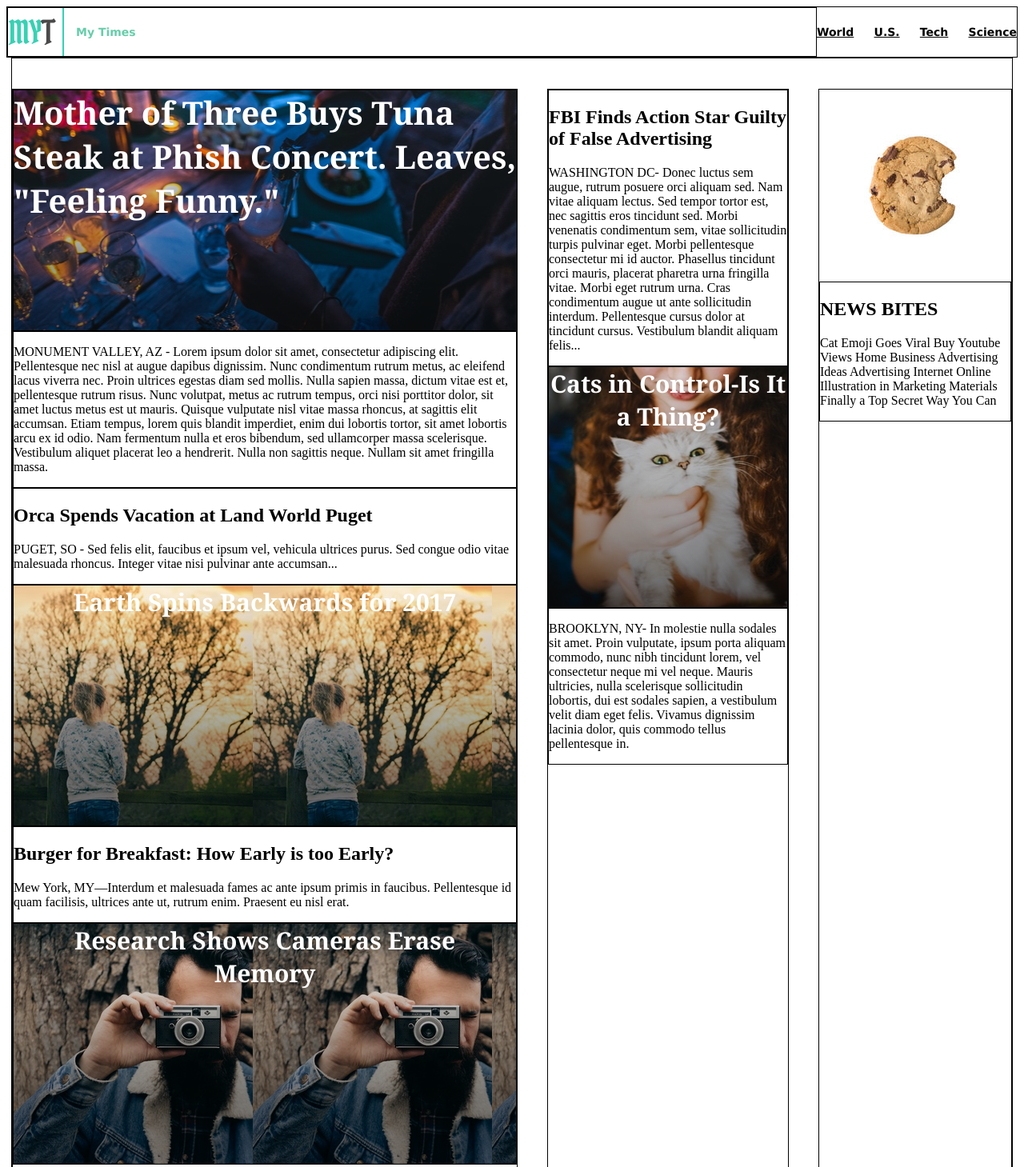
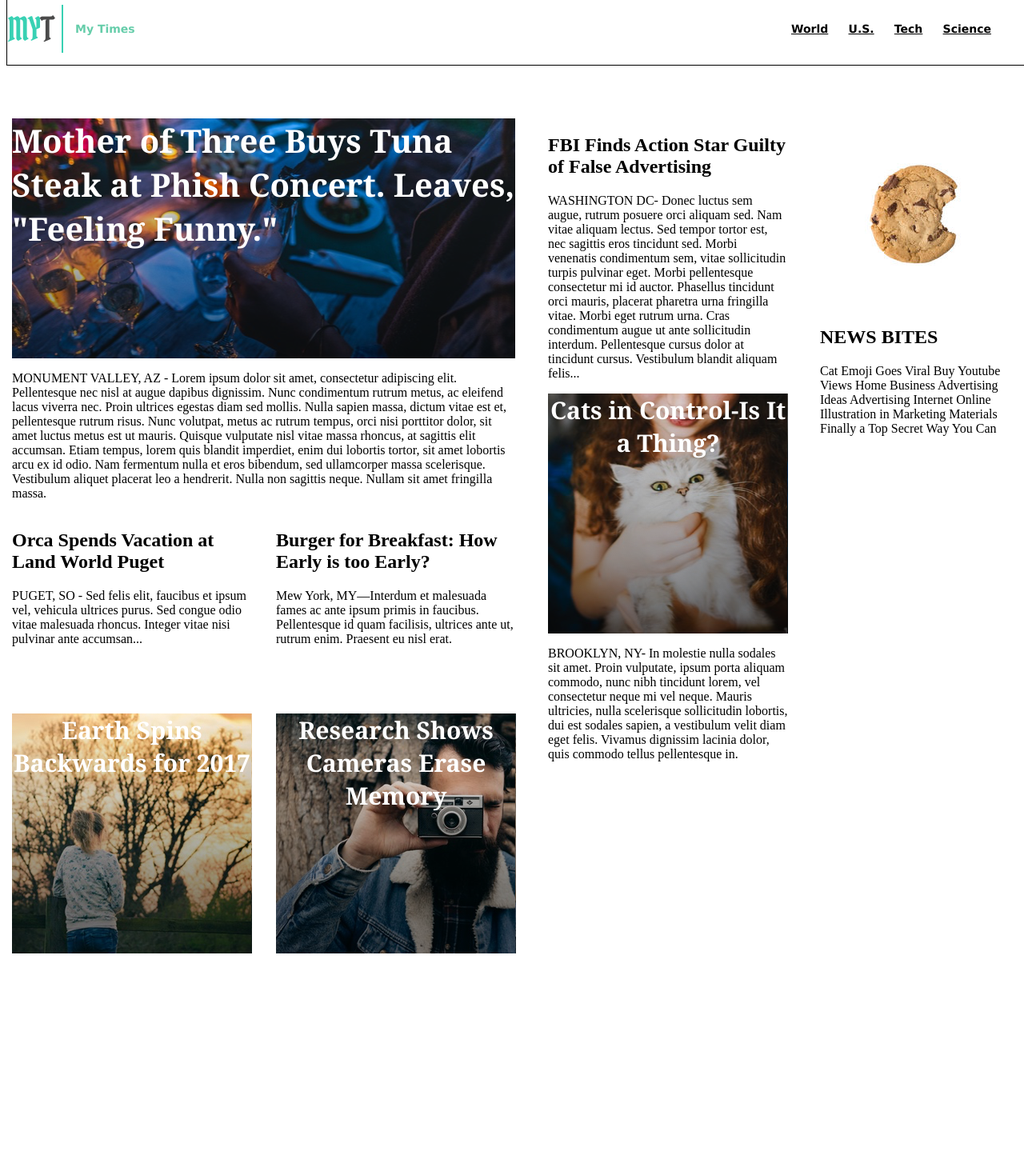
Before and after one commit to Octavian1986/mytimes, a plain HTML site: page index.html in a window 1280 px wide. Shown: the top 1459 px of the page at 80% size. Drawn offline with Linux system fonts and the light colour scheme.

Commit message:
punkt 5 fertig

```diff
--- a/index.html
+++ b/index.html
@@ -19,10 +19,11 @@
     </header>
     <div class="main_container">
       <div class="column large">
+        <div id="mainstory">
           <div id="mainimg" class="image">
             <p>Mother of Three Buys Tuna Steak at Phish Concert. Leaves, "Feeling Funny."</p>
           </div>
-        <div class="newsitem">
+          <div>
             <p>MONUMENT VALLEY, AZ - Lorem ipsum dolor sit amet, consectetur adipiscing elit.
             Pellentesque nec nisl at augue dapibus dignissim. Nunc condimentum rutrum metus,
             ac eleifend lacus viverra nec. Proin ultrices egestas diam sed mollis. Nulla sapien massa,
@@ -33,7 +34,9 @@
             eros bibendum, sed ullamcorper massa scelerisque. Vestibulum aliquet placerat leo a hendrerit.
             Nulla non sagittis neque. Nullam sit amet fringilla massa.</p>
           </div>
-        <div class="newsitem">
+        </div>
+        <div class="nebenstorys">
+          <div id="story1" class="newsitem">
             <h2>Orca Spends Vacation at Land World Puget</h3>
               <p>PUGET, SO - Sed felis elit, faucibus et ipsum vel, vehicula ultrices purus.
                 Sed congue odio vitae malesuada rhoncus. Integer vitae nisi pulvinar ante accumsan...</p>
@@ -41,13 +44,14 @@
           <div id="img2" class="image">
             <p>Earth Spins Backwards for 2017</p>
           </div>
-        <div class="newsitem">
+          <div id="story2" class="newsitem">
             <h2>Burger for Breakfast: How Early is too Early?</h2>
             <p>Mew York, MY—Interdum et malesuada fames ac ante ipsum primis in faucibus.
               Pellentesque id quam facilisis, ultrices ante ut, rutrum enim. Praesent eu nisl erat.</p>
           </div>
           <div id="img3" class="image">
             <p>Research Shows Cameras Erase <br>Memory</p>
+          </div>
         </div>
       </div>
       <div class="column medium">
@@ -64,7 +68,7 @@
         <div id="img1" class="image">
           <p>Cats in Control-Is It a Thing?</p>
         </div>
-        <div class="newsitem">
+        <div class="newsitem small">
           <p>BROOKLYN, NY- In molestie nulla sodales sit amet. Proin vulputate, ipsum porta aliquam commodo,
             nunc nibh tincidunt lorem, vel consectetur neque mi vel neque. Mauris ultricies,
             nulla scelerisque sollicitudin lobortis, dui est sodales sapien, a vestibulum velit diam eget felis.
@@ -73,7 +77,7 @@
       </div>
       <div class="column small">
         <img src="./resources/images/img-news-bite.png">
-        <div class="newsitem">
+        <div>
           <h2>NEWS BITES</h2>
           <p>Cat Emoji Goes Viral Buy Youtube Views Home Business Advertising Ideas Advertising Internet Online
             Illustration in Marketing Materials Finally a Top Secret Way You Can</p>
--- a/resources/css/style.css
+++ b/resources/css/style.css
@@ -4,16 +4,24 @@ html {
 
 header {
   display: flex;
+  border: 1px solid black;
+  height: 90px;
+  width: 100%;
+  background-color: white;
+  position: fixed;
+  top: -10px;
+  z-index: 5;
   font-family: Verdana;
   font-size: 14px;
   font-weight: bold;
   align-items: center;
   justify-content:space-between;
-  border: 1px solid black;
 }
 
 nav {
   display: flex;
+  position: relative;
+  right: 50px;
   width: 250px;
   justify-content: space-between;
   text-decoration: underline;
@@ -30,14 +38,11 @@ nav {
   margin-left: 15px;
 }
 
-div {
-  border: 1px solid black;
-}
-
 .main_container {
-  border: 1px solid black;
   margin: 0 auto;
   display: flex;
+  position: relative;
+  top: 100px;
   justify-content: space-between;
   align-items: flex-end;
   width: 1250px;
@@ -57,6 +62,8 @@ div {
 
 .column.large {
   width: 630px;
+  flex-wrap: wrap;
+  align-content: flex-start;
 }
 
 .column.medium {
@@ -93,14 +100,34 @@ div {
 #img1 {
   background-image: url("../images/img-story-1.png");
   height: 300px;
+  width: 300px;
 }
 
 #img2 {
   background-image: url("../images/img-story-2.png");
+  width: 300px;
   height: 300px;
+  order: 3;
 }
 
 #img3 {
   background-image: url("../images/img-story-3.png");
   height: 300px;
+  width: 300px;
+  order: 4;
 }
+
+.nebenstorys {
+  display: flex;
+  flex-direction: row;
+  flex-wrap: wrap;
+  justify-content: space-between;
+}
+
+.newsitem {
+  width: 300px;
+}
+
+#story1, #story2 {
+  height: 250px;
+}
```
Lines whose indentation alone changed are shown as unchanged.
